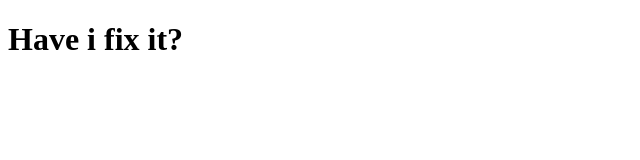
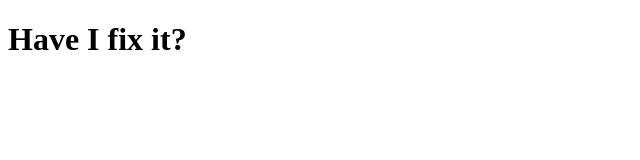
Before and after one commit to STEMLABNG/bootcamp, a plain HTML site: page hello.html in a window 1280 px wide. Shown: the full height of the page, 0-640 px from the left. Drawn offline with Linux system fonts and the light colour scheme.

Commit message:
First commit

```diff
--- a/hello.html
+++ b/hello.html
@@ -8,7 +8,7 @@
 </head>
 
 <body>
-    <h1>Have i fix it?</h1>
+    <h1>Have I fix it?</h1>
 </body>
 
 </html>
```
